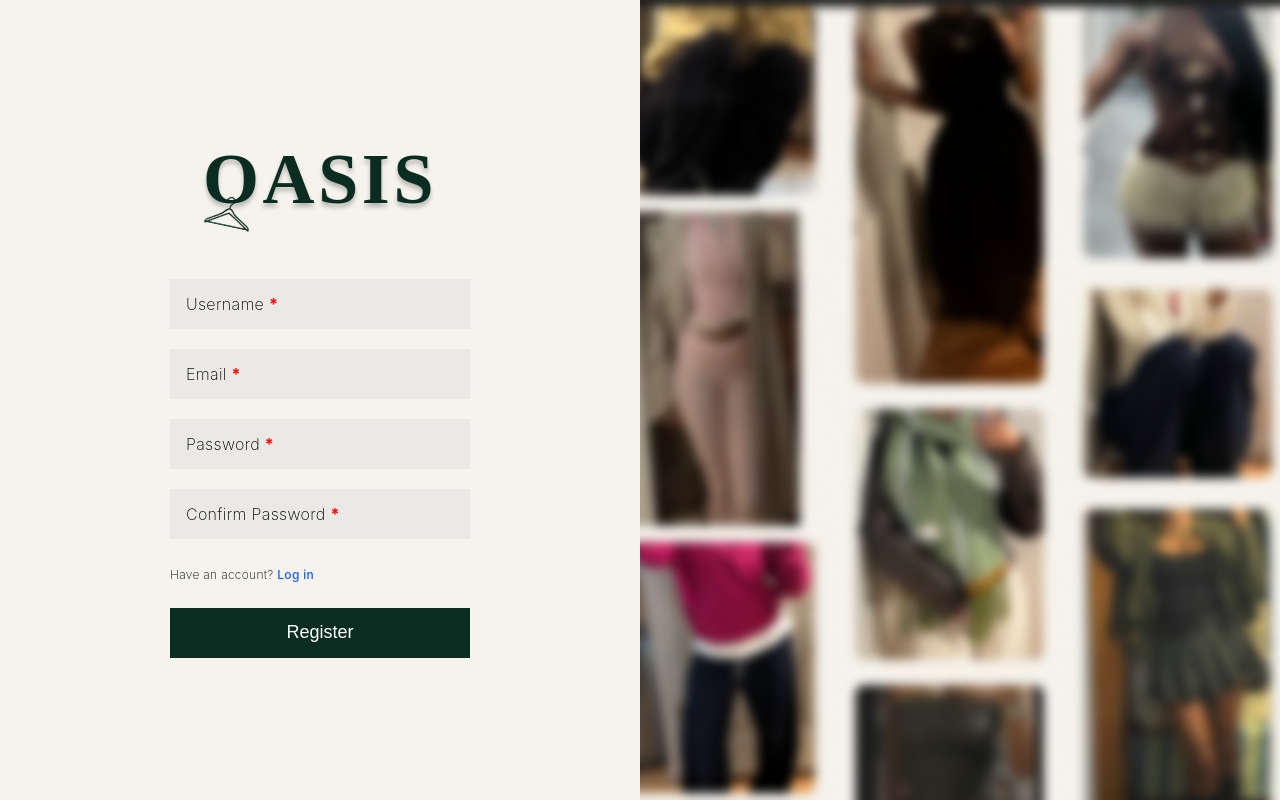
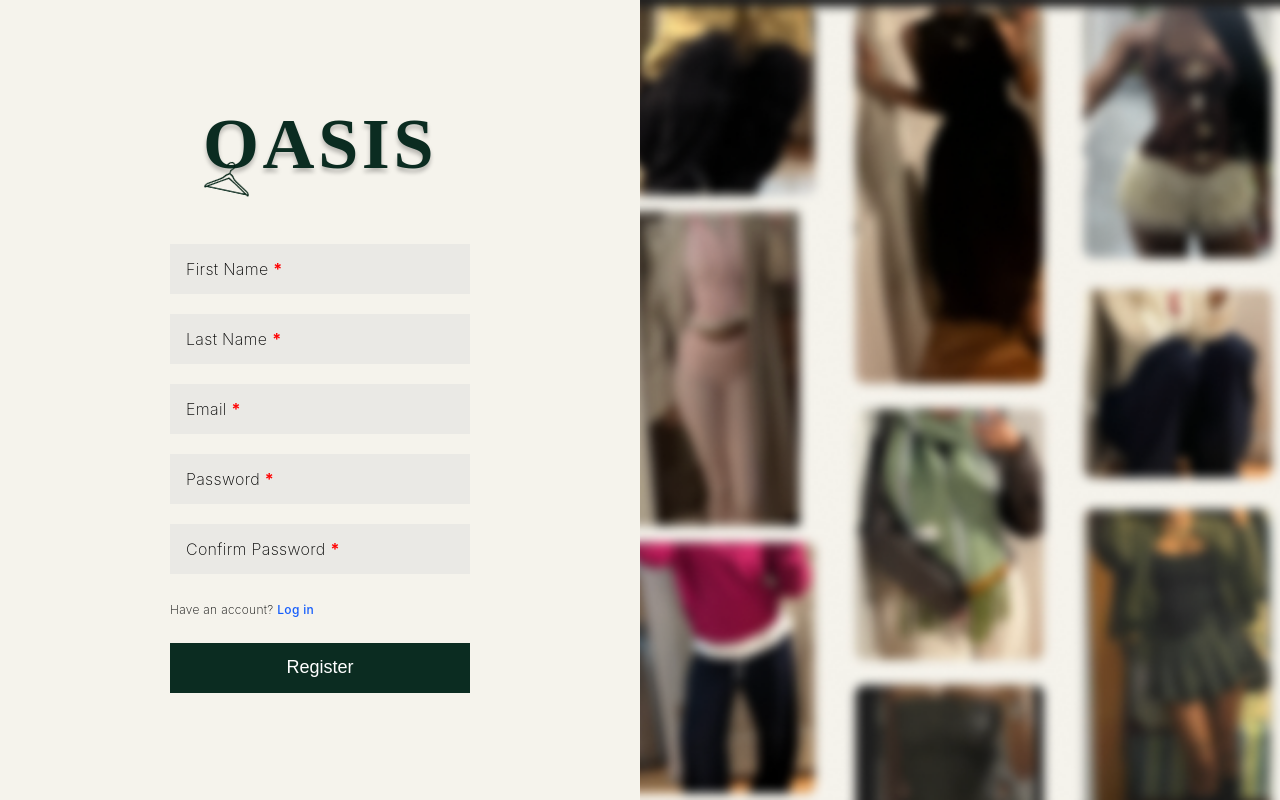
Before and after one commit to Oasis-ana/project-oasis, a Next.js app in the folder client/: page /signup in a window 1280 px wide. Built offline with nearby package versions, Linux system fonts and the light colour scheme; no server answers.

Commit message:
fix: resolve registration timeout issues with improved error handling and extended timeouts

```diff
--- a/client/src/app/lib/api.ts
+++ b/client/src/app/lib/api.ts
@@ -7,7 +7,7 @@ const API = axios.create({
   headers: {
     'Content-Type': 'application/json',
   },
-  timeout: 10000, // 10 seconds timeout
+  timeout: 60000, // Increased to 60 seconds
 });
 
 // Request interceptor for adding auth token
@@ -33,9 +33,11 @@ API.interceptors.request.use((config: InternalAxiosRequestConfig) => {
 API.interceptors.response.use(
   (response) => response,
   (error) => {
+    console.error('API Error:', error);
+
     if (error.code === 'ECONNABORTED') {
       console.error('Request timeout - operation took too long');
-      error.message = 'Request timed out. Please try again.';
+      error.message = 'Registration is taking longer than expected. If you see this message, your account may have been created successfully. Please try logging in.';
     }
 
     if (error.response?.status === 401) {
@@ -50,6 +52,13 @@ API.interceptors.response.use(
     if (error.response?.status === 500) {
       console.error('Server error occurred');
       error.message = 'Server error. Please try again later.';
+    }
+
+    if (error.response?.status === 400) {
+      console.error('Bad request:', error.response.data);
+      error.message = error.response.data?.message ||
+                     Object.values(error.response.data || {})[0] ||
+                     'Invalid request data.';
     }
 
     return Promise.reject(error);
--- a/client/src/app/signup/page.tsx
+++ b/client/src/app/signup/page.tsx
@@ -17,6 +17,7 @@ export default function SignupPage() {
     password_confirm: ''
   })
   const [passwordError, setPasswordError] = useState('')
+  const [successMessage, setSuccessMessage] = useState('')
 
   const handleChange = (e: React.ChangeEvent<HTMLInputElement>) => {
     const { name, value } = e.target
@@ -26,10 +27,11 @@ export default function SignupPage() {
       ...(name === 'first_name' && { username: value.toLowerCase().replace(/\s+/g, '') })
     })
 
-
+    // Clear errors when user types
     if (name === 'password' || name === 'password_confirm') {
       setPasswordError('')
     }
+    setSuccessMessage('')
   }
 
   const handleSubmit = async (e: React.FormEvent) => {
@@ -42,9 +44,21 @@ export default function SignupPage() {
 
     try {
       await register(formData)
-      router.push('/login')
-    } catch (err) {
+      setSuccessMessage('Account created successfully! Redirecting to login...')
+      setTimeout(() => {
+        router.push('/login')
+      }, 2000)
+    } catch (err: any) {
       console.error('Registration failed:', err)
+
+      // Check if it's a timeout error but registration might have succeeded
+      if (err.message && err.message.includes('may have been created')) {
+        setSuccessMessage('Registration might have succeeded! Please try logging in.')
+        setTimeout(() => {
+          router.push('/login')
+        }, 3000)
+      }
+      // Other errors are handled by useAuth hook
     }
   }
 
@@ -78,11 +92,21 @@ export default function SignupPage() {
           </div>
 
           {error && (
-            <p className="mb-3 text-center text-red-600 font-semibold">{error}</p>
+            <div className="mb-3 p-3 bg-red-100 border border-red-400 rounded-lg max-w-sm">
+              <p className="text-center text-red-600 font-semibold text-sm">{error}</p>
+            </div>
           )}
 
           {passwordError && (
-            <p className="mb-3 text-center text-red-600 font-semibold">{passwordError}</p>
+            <div className="mb-3 p-3 bg-red-100 border border-red-400 rounded-lg max-w-sm">
+              <p className="text-center text-red-600 font-semibold text-sm">{passwordError}</p>
+            </div>
+          )}
+
+          {successMessage && (
+            <div className="mb-3 p-3 bg-green-100 border border-green-400 rounded-lg max-w-sm">
+              <p className="text-center text-green-600 font-semibold text-sm">{successMessage}</p>
+            </div>
           )}
 
           <form onSubmit={handleSubmit} className="space-y-5 flex flex-col items-center">
@@ -108,13 +132,59 @@ export default function SignupPage() {
                     left: '16px',
                     pointerEvents: 'none'
                   }}>
-                    Username <span style={{ color: '#FF0606', fontWeight: 700 }}>*</span>
+                    First Name <span style={{ color: '#FF0606', fontWeight: 700 }}>*</span>
                   </span>
                 )}
                 <input
                   type="text"
                   name="first_name"
                   value={formData.first_name}
+                  onChange={handleChange}
+                  required
+                  style={{
+                    background: 'transparent',
+                    border: 'none',
+                    outline: 'none',
+                    width: '100%',
+                    height: '100%',
+                    padding: '0 16px',
+                    fontSize: '16px',
+                    fontFamily: 'Inter',
+                    color: '#000'
+                  }}
+                />
+              </div>
+            </div>
+
+            <div className="relative">
+              <div style={{
+                width: '300px',
+                height: '50px',
+                background: 'rgba(217, 217, 217, 0.40)',
+                display: 'flex',
+                alignItems: 'center',
+                position: 'relative'
+              }}>
+                {!formData.last_name && (
+                  <span style={{
+                    color: '#000',
+                    fontFamily: 'Inter',
+                    fontSize: '16px',
+                    fontStyle: 'normal',
+                    fontWeight: 200,
+                    lineHeight: 'normal',
+                    letterSpacing: '0.32px',
+                    position: 'absolute',
+                    left: '16px',
+                    pointerEvents: 'none'
+                  }}>
+                    Last Name <span style={{ color: '#FF0606', fontWeight: 700 }}>*</span>
+                  </span>
+                )}
+                <input
+                  type="text"
+                  name="last_name"
+                  value={formData.last_name}
                   onChange={handleChange}
                   required
                   style={{
@@ -297,19 +367,35 @@ export default function SignupPage() {
               style={{
                 width: '300px',
                 height: '50px',
-                background: '#0B2C21',
+                background: loading ? '#6B7280' : '#0B2C21',
                 color: 'white',
                 border: 'none',
                 fontSize: '18px',
                 fontWeight: 'medium',
-                cursor: 'pointer',
+                cursor: loading ? 'not-allowed' : 'pointer',
                 marginTop: '6px',
                 display: 'flex',
                 alignItems: 'center',
-                justifyContent: 'center'
+                justifyContent: 'center',
+                opacity: loading ? 0.7 : 1,
+                transition: 'all 0.2s'
               }}
             >
-              {loading ? 'Creating Account...' : 'Register'}
+              {loading ? (
+                <div style={{ display: 'flex', alignItems: 'center', gap: '8px' }}>
+                  <div style={{
+                    width: '16px',
+                    height: '16px',
+                    border: '2px solid #ffffff',
+                    borderTop: '2px solid transparent',
+                    borderRadius: '50%',
+                    animation: 'spin 1s linear infinite'
+                  }}></div>
+                  Creating Account...
+                </div>
+              ) : (
+                'Register'
+              )}
             </button>
           </form>
         </div>
@@ -326,6 +412,13 @@ export default function SignupPage() {
           className="object-cover"
         />
       </div>
+
+      <style jsx>{`
+        @keyframes spin {
+          0% { transform: rotate(0deg); }
+          100% { transform: rotate(360deg); }
+        }
+      `}</style>
     </div>
   )
 }
```
